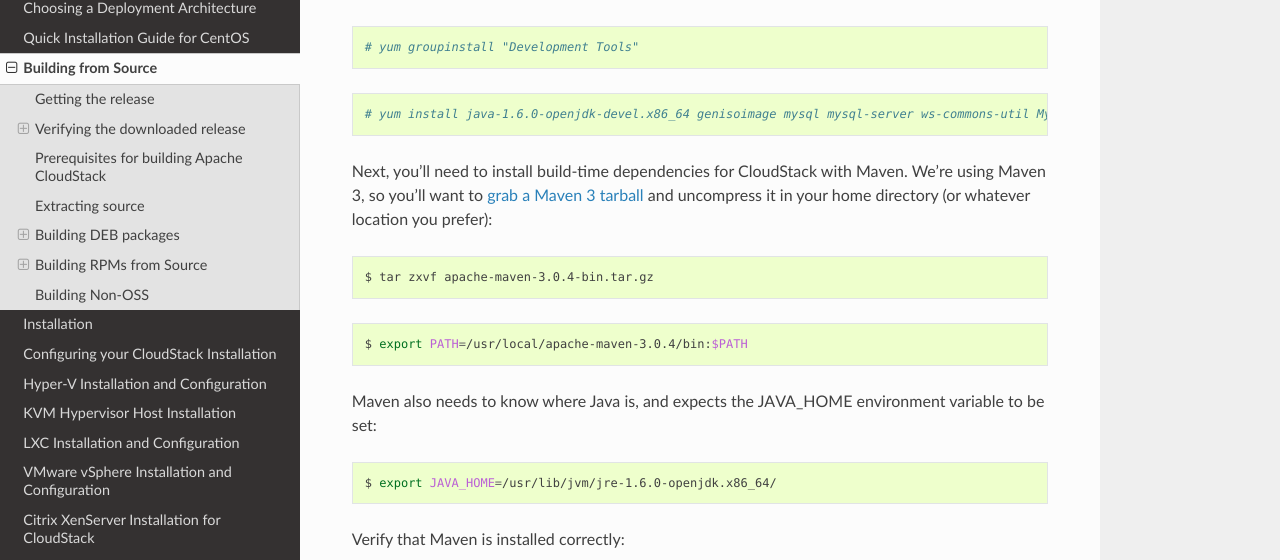
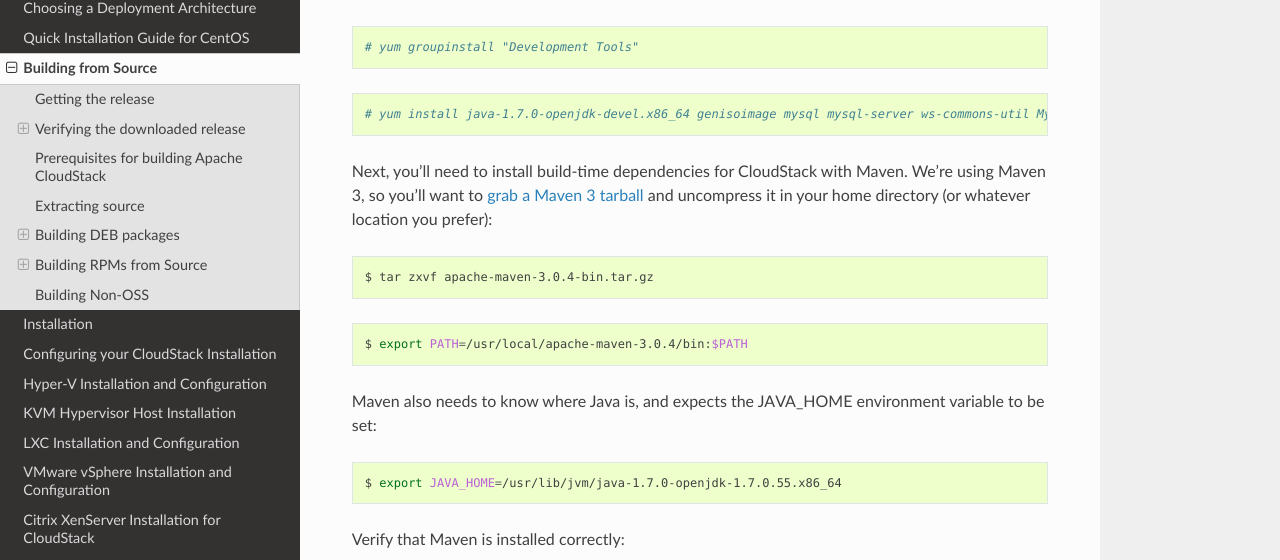
Before and after one commit to apache/cloudstack-docs-install, a Sphinx documentation site: the page built from source/building_from_source.rst, in a window 1280 px wide and 900 px high, scrolled down 4766 px. Shown: the part 153-713 px from the top of the window. Built offline with Sphinx 7.4.7 and the Read the Docs theme 2.0.0, drawn with Linux system fonts in a browser that asks for light colours.

Commit message:
corrected the java version to 1.7
changed java package and JAVA_HOME to 1.7

```diff
--- a/source/building_from_source.rst
+++ b/source/building_from_source.rst
@@ -300,7 +300,7 @@
 
 .. sourcecode:: bash
 
-   # yum install java-1.6.0-openjdk-devel.x86_64 genisoimage mysql mysql-server ws-commons-util MySQL-python tomcat6 createrepo
+   # yum install java-1.7.0-openjdk-devel.x86_64 genisoimage mysql mysql-server ws-commons-util MySQL-python tomcat6 createrepo
 
 Next, you'll need to install build-time dependencies for CloudStack with
 Maven. We're using Maven 3, so you'll want to `grab a Maven 3
@@ -320,7 +320,7 @@
 
 .. sourcecode:: bash
 
-   $ export JAVA_HOME=/usr/lib/jvm/jre-1.6.0-openjdk.x86_64/
+   $ export JAVA_HOME=/usr/lib/jvm/java-1.7.0-openjdk-1.7.0.55.x86_64
 
 Verify that Maven is installed correctly:
 
```
